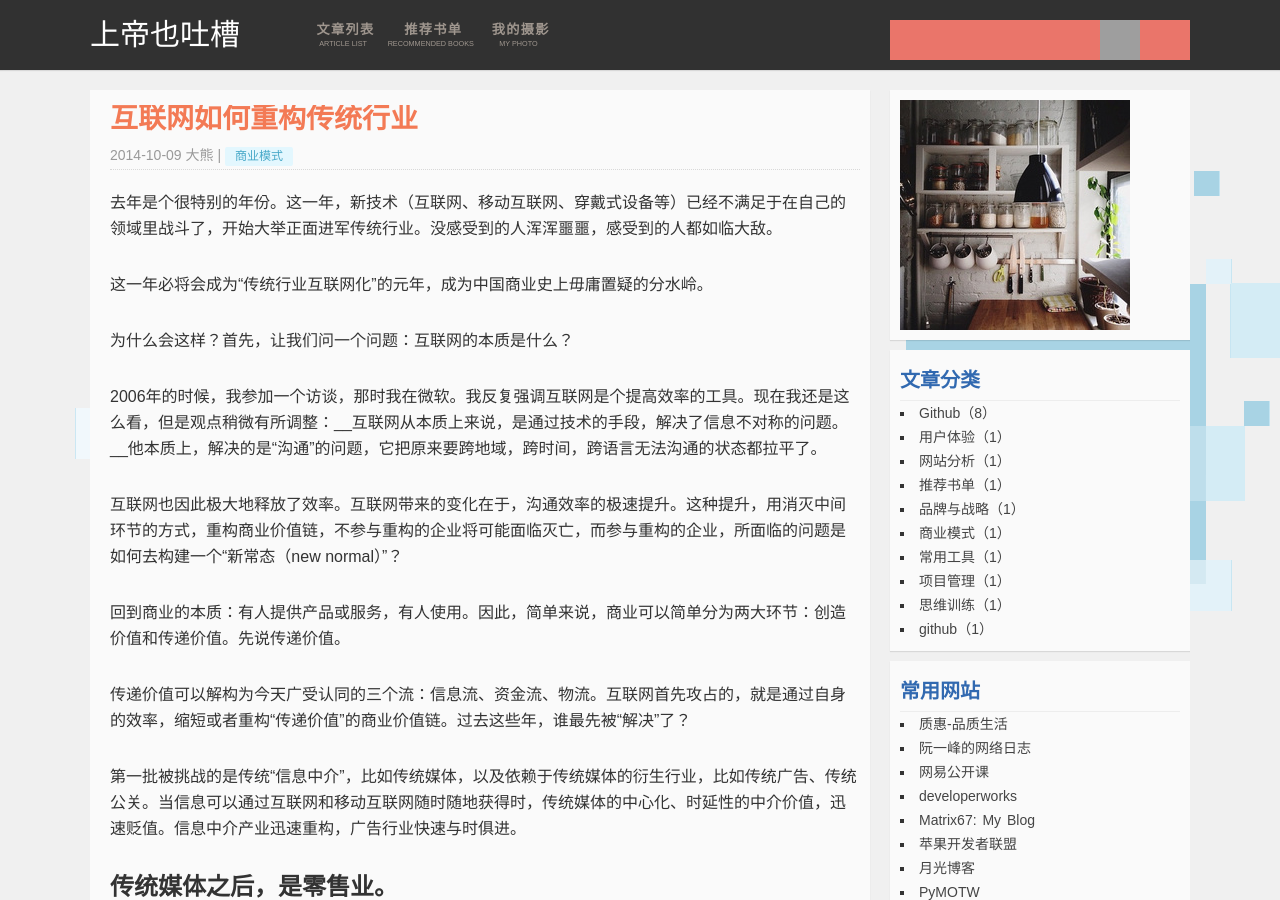
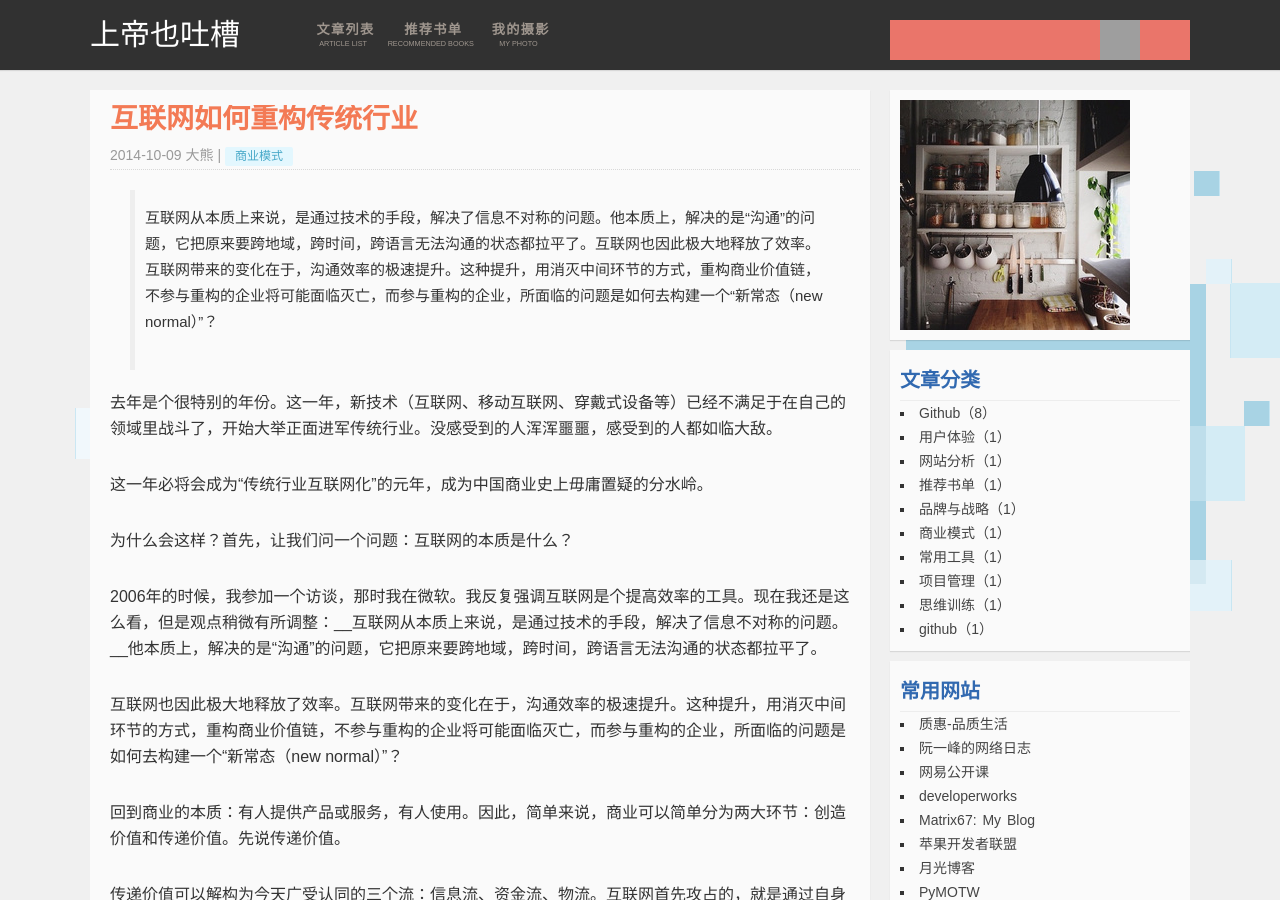
Before and after one commit to godtoo/godtoo.github.com, a Jekyll site: the page built from _posts/2014-10-09-reconstruct-traditional-industry.md, in a window 1280 px wide and 900 px high. Built offline with Jekyll 4.4.1, drawn with Linux system fonts in a browser that asks for light colours; nearby versions of some CDN libraries; comment, search, counter and statistics services are not loaded.

```diff
--- a/_posts/2014-10-09-reconstruct-traditional-industry.md
+++ b/_posts/2014-10-09-reconstruct-traditional-industry.md
@@ -2,12 +2,13 @@
 layout: post
 title: "互联网如何重构传统行业"
 img: 201410/090101.jpg
-description: "互联网从本质上来说，是通过技术的手段，解决了信息不对称的问题。他本质上，解决的是“沟通”的问题，它把原来要跨地域，跨时间，跨语言无法沟通的状态都拉平了。互联网也因此极大地释放了效率。互联网带来的变化在于，沟通效率的极速提升。这种提升，用消灭中间环节的方式，重构商业价值链，不参与重构的企业将可能面临灭亡，而参与重构的企业，所面临的问题是如何去构建一个“新常态（new normal）”？"
+description: "互联网通过技术手段，把原来要跨地域，跨时间，跨语言无法沟通的状态都拉平了。互联网也因此极大地释放了效率。互联网带来的变化在于，沟通效率的极速提升。这种提升，用消灭中间环节的方式，重构商业价值链，不参与重构的企业将可能面临灭亡，而参与重构的企业，所面临的问题是如何去构建一个“新常态（new normal）”？"
 keywords: 互联网,移动互联网,商业变革,商业模式
 category: 商业模式
 tags: [商业模式,移动互联网,品牌管理]
 author: 大熊
 ---
+>互联网从本质上来说，是通过技术的手段，解决了信息不对称的问题。他本质上，解决的是“沟通”的问题，它把原来要跨地域，跨时间，跨语言无法沟通的状态都拉平了。互联网也因此极大地释放了效率。互联网带来的变化在于，沟通效率的极速提升。这种提升，用消灭中间环节的方式，重构商业价值链，不参与重构的企业将可能面临灭亡，而参与重构的企业，所面临的问题是如何去构建一个“新常态（new normal）”？
 
 去年是个很特别的年份。这一年，新技术（互联网、移动互联网、穿戴式设备等）已经不满足于在自己的领域里战斗了，开始大举正面进军传统行业。没感受到的人浑浑噩噩，感受到的人都如临大敌。
 
```
